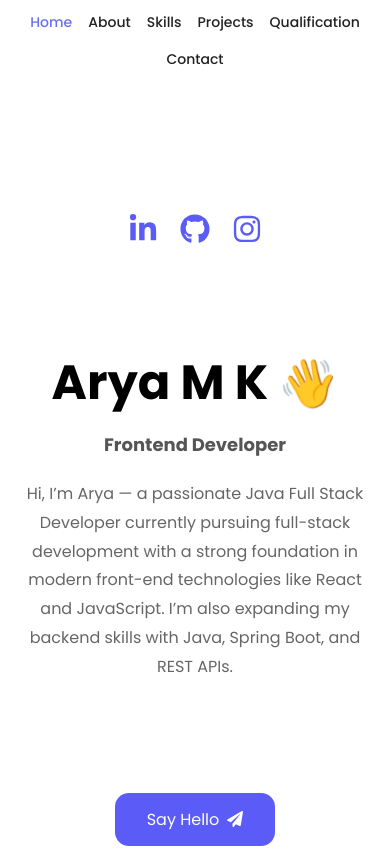
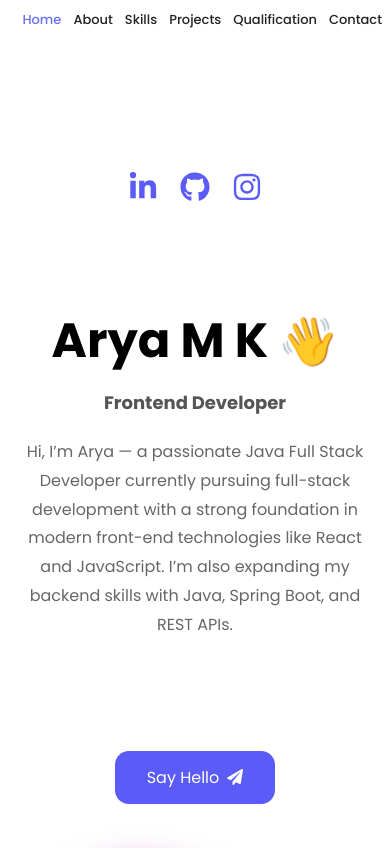
Before and after one commit to aryamk28/portfolio-arya, a React (Vite) app: page / in a window 390 px wide. Shown: the top 848 px of the page. Built offline with nearby package versions, Linux system fonts and the light colour scheme.

Commit message:
first commit

```diff
--- a/src/components/NavBar.css
+++ b/src/components/NavBar.css
@@ -55,29 +55,30 @@
     .navbar {
         width: 100%;
         overflow-x: hidden;
-        /* ⬅️ stops horizontal overflow */
     }
 
     .nav-inner {
         width: 100%;
         max-width: 100%;
-        padding: 12px 14px;
-        /* reduced padding */
-        flex-direction: column;
+        padding: 10px 8px;
+        /* smaller padding */
+        flex-direction: row;
+        /* FORCE single line */
         align-items: center;
     }
 
     .nav-links {
-        width: 100%;
-        margin-left: 0;
-        justify-content: center;
-        flex-wrap: wrap;
-        gap: 16px;
+        width: auto;
+        margin-left: auto;
+        gap: 12px;
+        /* reduced gap */
+        flex-wrap: nowrap;
+        /* 🔥 NO WRAP */
     }
 
     .nav-links a {
+        font-size: 13px;
+        /* smaller text */
         white-space: nowrap;
-        /* prevents text from stretching */
-        font-size: 14px;
     }
 }
```
